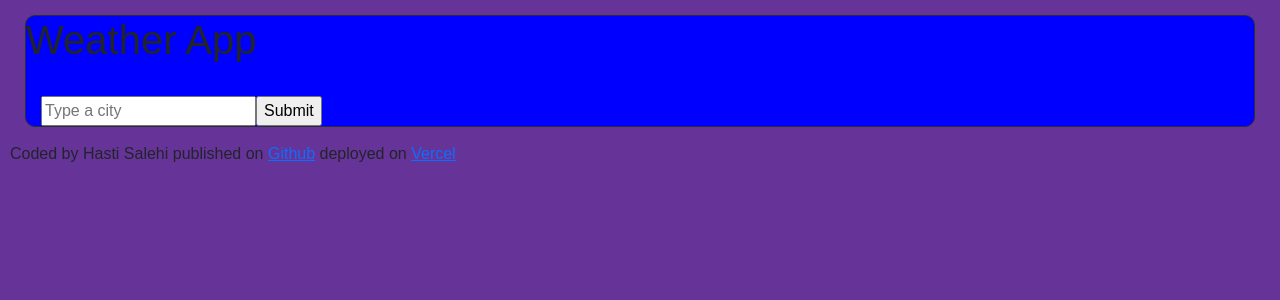
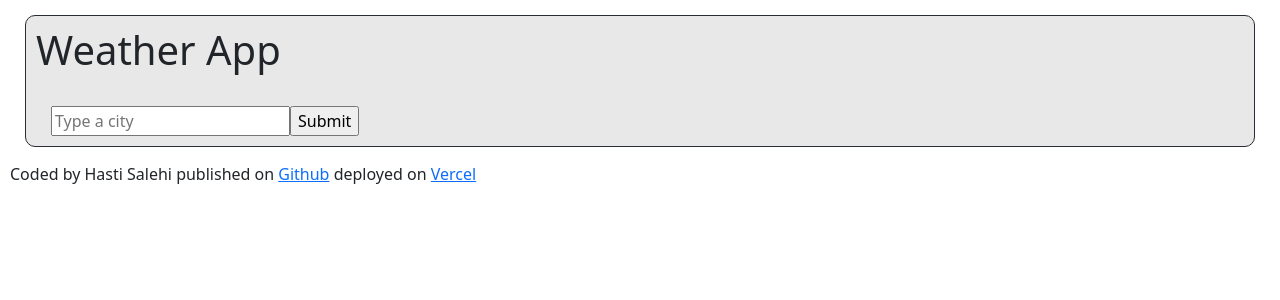
Before and after one commit to Squiggly7525/My-Weather-App-React, a React (Create React App) app: page / in a window 1280 px wide. Shown: the top 300 px of the page. Built offline with nearby package versions, Linux system fonts and the light colour scheme.

Commit message:
edited some styles

```diff
--- a/src/App.css
+++ b/src/App.css
@@ -2,8 +2,9 @@
   text-align: left;
   border: #282c34 1px solid;
   border-radius: 10px;
-  background-color: blue;
+  background-color: rgb(232, 232, 232);
   margin: 15px;
+  padding: 10px;
 }
 
 .App-logo {
--- a/src/index.css
+++ b/src/index.css
@@ -1,5 +1,3 @@
 body {
-  font-family: Arial, Helvetica, sans-serif;
-  background-color: rebeccapurple;
   margin: auto 10px;
 }
```
